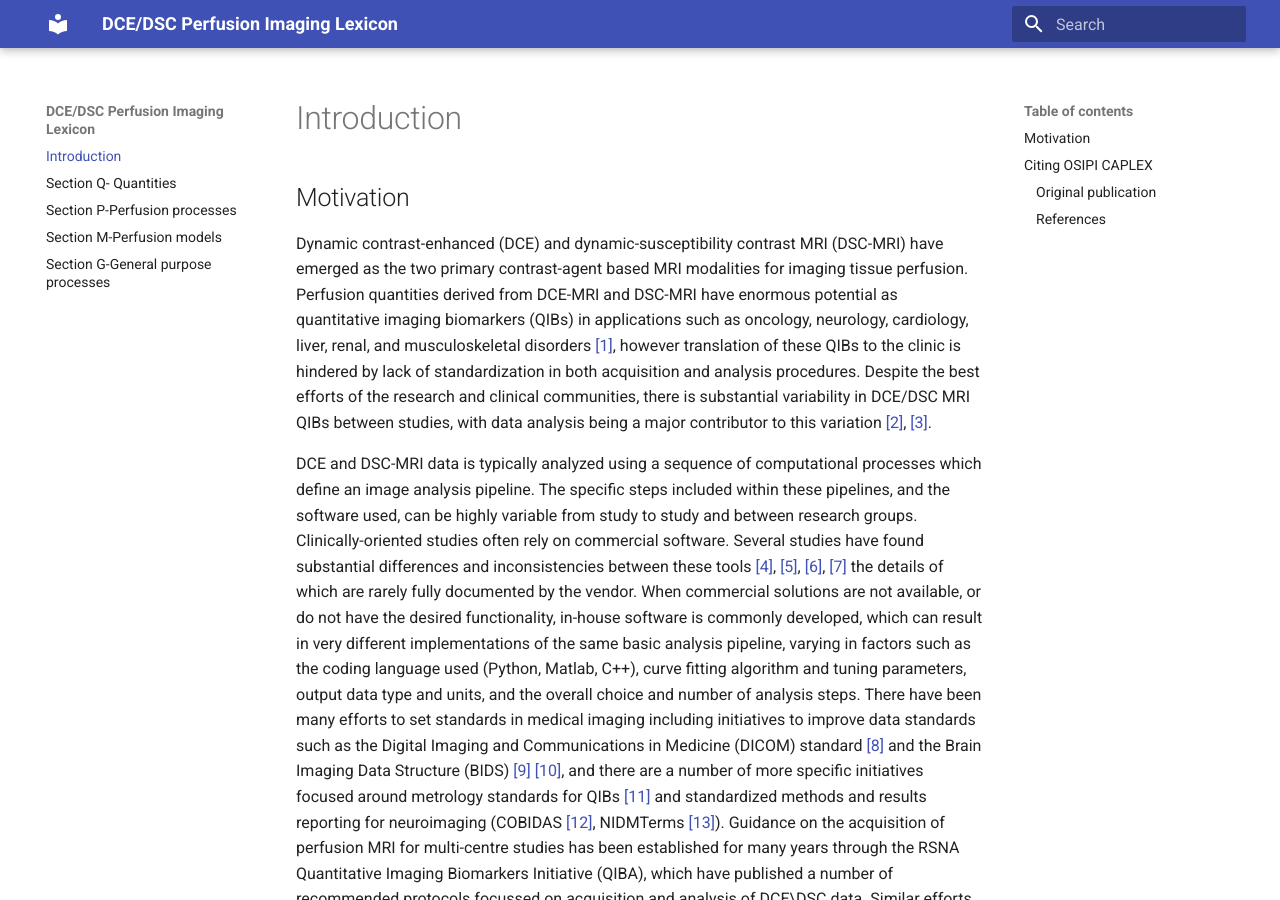
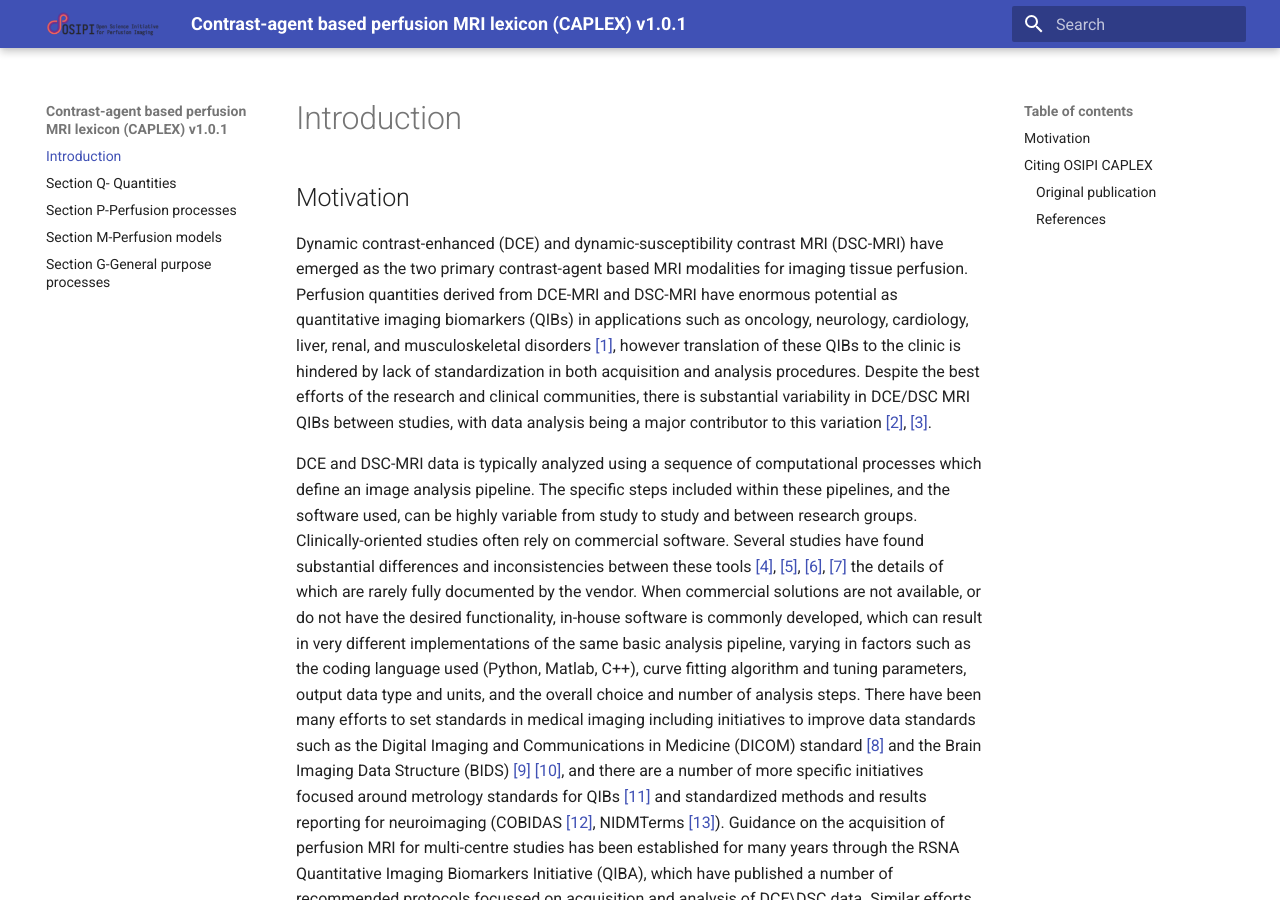
Before and after one commit to notZaki/OSIPI_CAPLEX, an MkDocs documentation site: the page built from docs/index.md, in a window 1280 px wide and 900 px high. Built offline with MkDocs 1.6.1 and Material for MkDocs 9.7.7, drawn with Linux system fonts in a browser that asks for light colours.

Commit message:
Update mkdocs.yml

```diff
--- a/mkdocs.yml
+++ b/mkdocs.yml
@@ -1,9 +1,10 @@
-site_name: DCE/DSC Perfusion Imaging Lexicon
-site_description: OSIPI DCE/DSC Perfusion Imaging Lexicon
+site_name: Contrast-agent based perfusion MRI lexicon (CAPLEX) v1.0.1
+site_description: CAPLEX
 site_author: Open Science Initiative for Perfusion Imaging (OSIPI)
 
 theme:
   name: material
+  logo: OSIPI_logo.png
 
 docs_dir: docs
 
```
